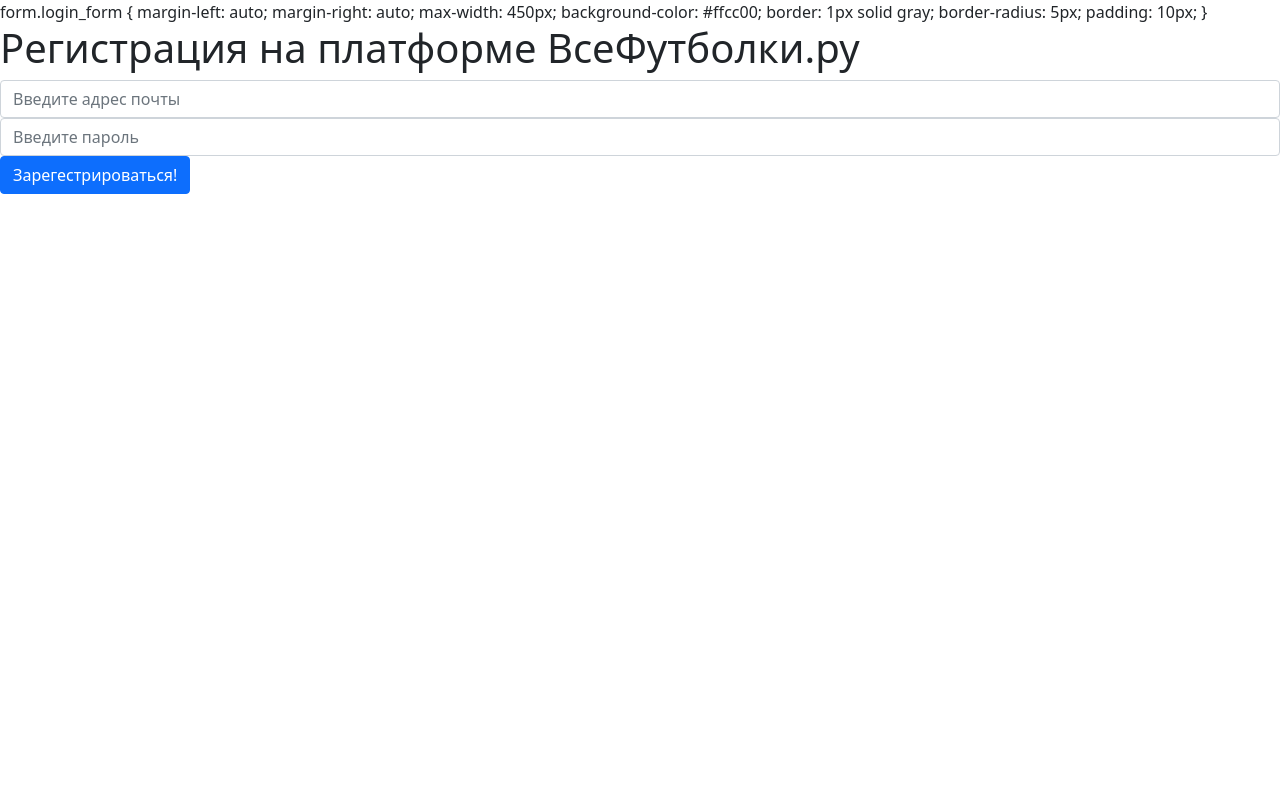
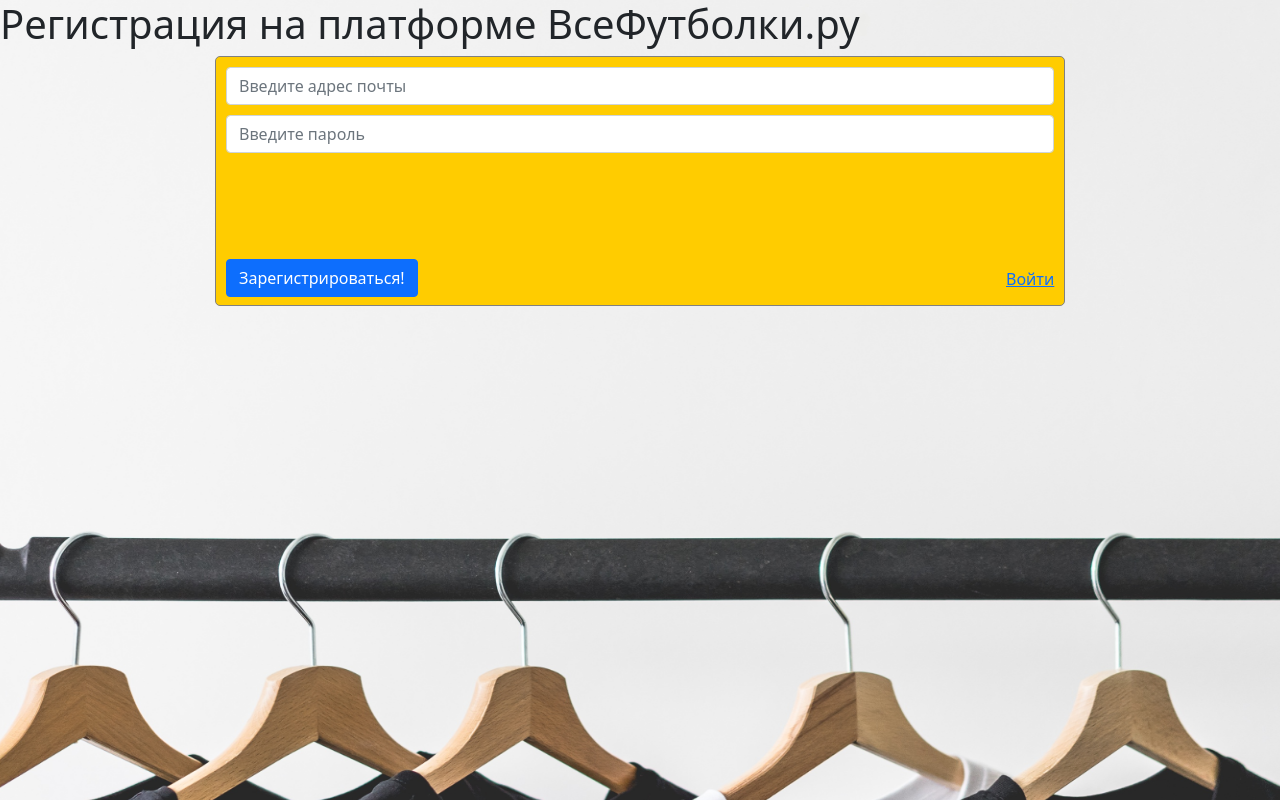
Before and after one commit to AntipinIsmail/-_-_-, a Flask app: page /registration in a window 1280 px wide. Run offline with Flask 3, Linux system fonts and the light colour scheme.

Commit message:
Add files via upload

```diff
--- a/main.py
+++ b/main.py
@@ -20,7 +20,7 @@
 def registration():
     form = LoginForm()
     if form.validate_on_submit():
-        return redirect('/success')
+        return redirect(url_for('success'))
     return render_template('base.html', title='Авторизация', form=form)
 
 
@@ -34,6 +34,11 @@
     return "<h1> shopping basket</h1>"
 
 
+@app.route('/success')
+def success():
+    return "Успешная регистрация!"
+
+
 def main():
     # db_session.global_init("db/blogs.db")
     app.run()
--- a/templates/base.html
+++ b/templates/base.html
@@ -1,23 +1,40 @@
+<style>
 form.login_form {
     margin-left: auto;
     margin-right: auto;
-    max-width: 450px;
+    max-width: 850px;
     background-color: #ffcc00;
     border: 1px solid gray;
     border-radius: 5px;
     padding: 10px;
+    height: 250px;
 }
+.login_form input {
+    margin-bottom: 10px;
+}
+.login_form button {
+    margin-top: 96px;
+}
+.login_form a {
+    display: block;
+    margin-top: -30px;
+    margin-left: 780px;
+}
+body {
+    background-image: url('{{ url_for('static', filename='images/background.jpg') }}');
+    background-size: 1920px 1080px;
+    background-repeat: no-repeat;
+    background-position: center -100px;
+}
+</style>
 <!doctype html>
 <html lang="en">
 <head>
     <meta charset="utf-8">
     <meta name="viewport" content="width=device-width, initial-scale=1, shrink-to-fit=no">
-                            <link rel="stylesheet"
-                            href="https://cdn.jsdelivr.net/npm/bootstrap@5.0.0-beta1/dist/css/bootstrap.min.css"
-                            integrity="sha384-giJF6kkoqNQ00vy+HMDP7azOuL0xtbfIcaT9wjKHr8RbDVddVHyTfAAsrekwKmP1"
-                            crossorigin="anonymous">
-                            <link rel="stylesheet" type="text/css" href="{url_for('static', filename='css/style.css')}" />
-                            <title>Пример формы</title>
+    <link rel="stylesheet" href="https://cdn.jsdelivr.net/npm/bootstrap@5.0.0-beta1/dist/css/bootstrap.min.css" integrity="sha384-giJF6kkoqNQ00vy+HMDP7azOuL0xtbfIcaT9wjKHr8RbDVddVHyTfAAsrekwKmP1" crossorigin="anonymous">
+    <link rel="stylesheet" type="text/css" href="{{ url_for('static', filename='css/style.css') }}" />
+    <title>Регистрация</title>
 </head>
 <body>
     <h1>Регистрация на платформе ВсеФутболки.ру</h1>
@@ -26,7 +43,8 @@
             <input type="email" class="form-control" id="email" aria-describedby="emailHelp" placeholder="Введите адрес почты" name="email">
             <input type="password" class="form-control" id="password" placeholder="Введите пароль" name="password">
 
-                                    <button type="submit" class="btn btn-primary">Зарегестрироваться!</button>
+            <button type="submit" class="btn btn-primary">Зарегистрироваться!</button>
+            <a href="{{ url_for('login') }}">Войти</a>
         </form>
     </div>
 </body>
--- a/templates/index.html
+++ b/templates/index.html
@@ -1,4 +1,3 @@
-</style>
 <div class="top_bar">
     <input type="button" value=" Зарегестрироваться " >
     <input  type="button" value=" Войти в ЛК " >
```
Also changed, not shown: static/images/background.jpg (added). Lines whose indentation alone changed are shown as unchanged.
